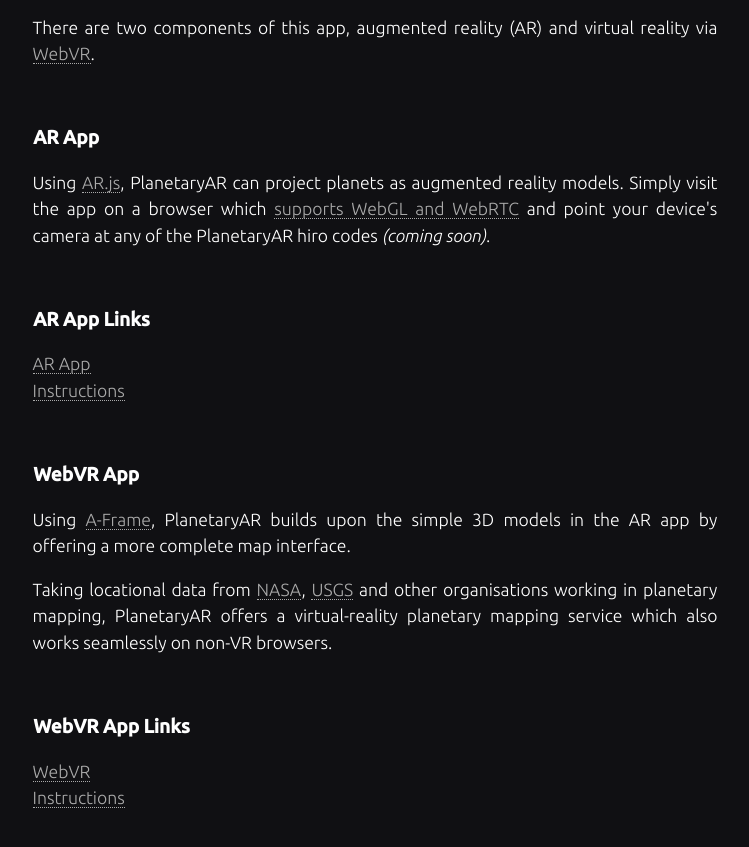
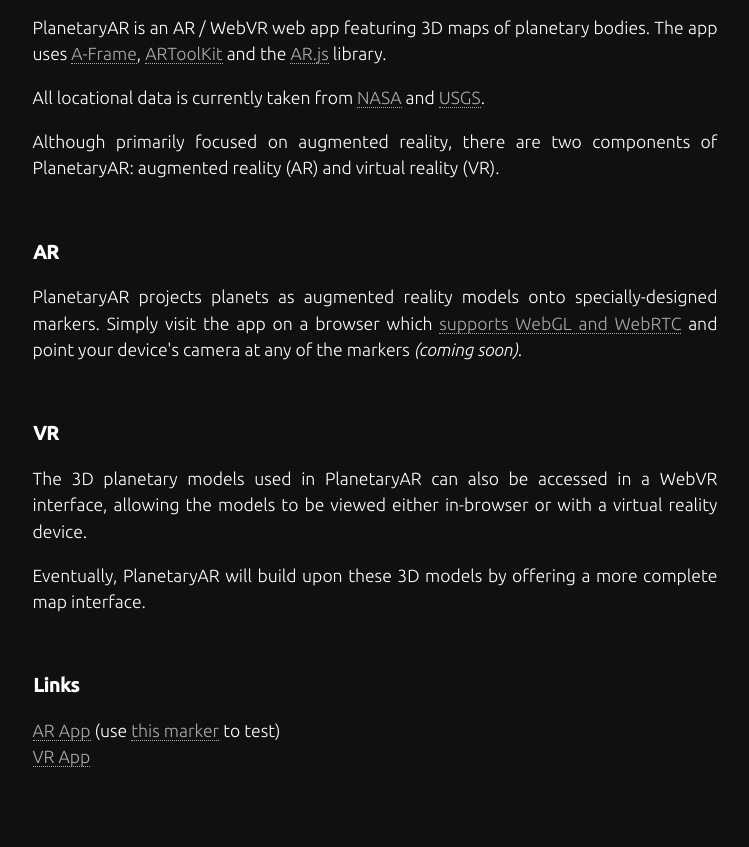
Before and after one commit to codemacabre/planetaryxr, a website: page index.html in a window 1280 px wide. Shown: the part 111-958 px from the top of the page, without its empty margins (265-1014 px from the left). Drawn offline with Linux system fonts and the light colour scheme.

Commit message:
Update AR and VR app description

```diff
--- a/index.html
+++ b/index.html
@@ -15,21 +15,18 @@
     <div id="page">
       <div class="content">
         <h1>PlanetaryAR</h1>
-        <p>There are two components of this app, augmented reality (AR) and virtual reality via <a href="https://webvr.info/" target="_blank">WebVR</a>.</p>
-        <h2>AR App</h2>
-        <p>Using <a href="https://github.com/jeromeetienne/AR.js" target="_blank">AR.js</a>, PlanetaryAR can project planets as augmented reality models. Simply visit the app on a browser which <a href="http://iswebrtcreadyyet.com/" target="_blank">supports WebGL and WebRTC</a> and point your device's camera at any of the PlanetaryAR hiro codes <em>(coming soon)</em>.</p>
-        <h2>AR App Links</h2>
+        <p>PlanetaryAR is an AR / WebVR web app featuring 3D maps of planetary bodies. The app uses <a href="https://aframe.io/" target="_blank">A-Frame</a>, <a href="https://artoolkit.org/" target="_blank">ARToolKit</a> and the <a href="https://github.com/jeromeetienne/AR.js" target="_blank">AR.js</a> library.</p>
+        <p>All locational data is currently taken from <a href="#" target="_blank">NASA</a> and <a href="#" target="_blank">USGS</a>.</p>
+        <p>Although primarily focused on augmented reality, there are two components of PlanetaryAR: augmented reality (AR) and virtual reality (VR).</p>
+        <h2>AR</h2>
+        <p>PlanetaryAR projects planets as augmented reality models onto specially-designed markers. Simply visit the app on a browser which <a href="http://iswebrtcreadyyet.com/" target="_blank">supports WebGL and WebRTC</a> and point your device's camera at any of the markers <em>(coming soon)</em>.</p>
+        <h2>VR</h2>
+        <p>The 3D planetary models used in PlanetaryAR can also be accessed in a WebVR interface, allowing the models to be viewed either in-browser or with a virtual reality device.</p>
+        <p>Eventually, PlanetaryAR will build upon these 3D models by offering a more complete map interface.</p>
+        <h2>Links</h2>
         <ul class="prj-links">
-          <li><a href="#">AR App</a></li>
-          <li><a href="#">Instructions</a></li>
-        </ul>
-        <h2>WebVR App</h2>
-        <p>Using <a href="https://aframe.io/" target="_blank">A-Frame</a>, PlanetaryAR builds upon the simple 3D models in the AR app by offering a more complete map interface.</p>
-        <p>Taking locational data from <a href="#" target="_blank">NASA</a>, <a href="#" target="_blank">USGS</a> and other organisations working in planetary mapping, PlanetaryAR offers a virtual-reality planetary mapping service which also works seamlessly on non-VR browsers.</p>
-        <h2>WebVR App Links</h2>
-        <ul class="prj-links">
-          <li><a href="./app-webvr.html">WebVR</a></li>
-          <li><a href="#">Instructions</a></li>
+          <li><a href="./app-ar.html">AR App</a> (use <a href="https://github.com/artoolkit/artoolkit5/blob/master/doc/patterns/Hiro%20pattern.pdf" target="_blank">this marker</a> to test)</li>
+          <li><a href="./app-webvr.html">VR App</a></li>
         </ul>
       </div>
     </div>
```
